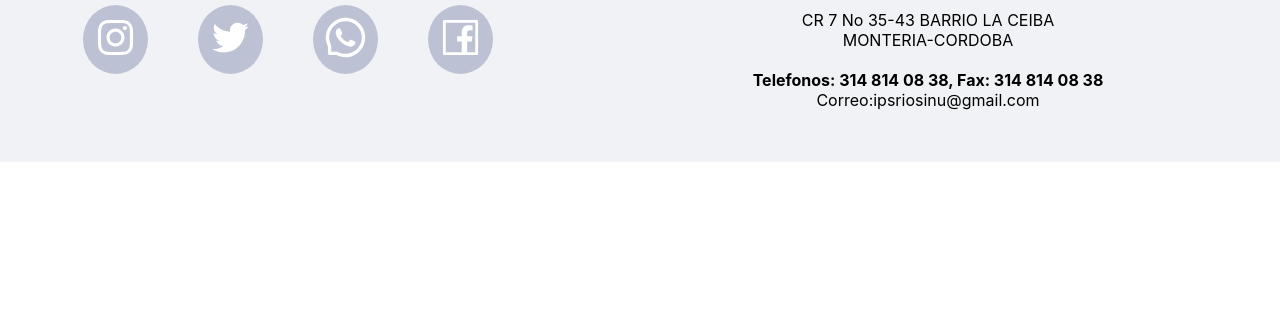
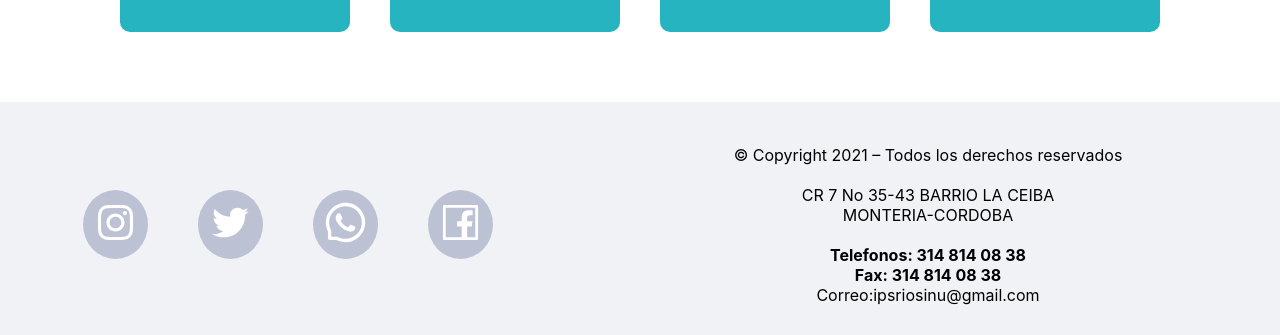
Before and after one commit to OscarLLC/ipsriosinu, a React (Create React App) app: page / in a window 1280 px wide. Shown: the part 1381-1716 px from the top of the page. Before the commit the page ends 1543 px from the top, so only its background shows below. Built offline with nearby package versions, Linux system fonts and the light colour scheme.

Commit message:
settings navbar weips

```diff
--- a/src/Components/Banner/Slider.js
+++ b/src/Components/Banner/Slider.js
@@ -1,5 +1,5 @@
 import React, { useState } from 'react'
-import './styles.css'
+import { ContentSlider } from './styles'
 import { GlobalStyle } from '../GloblaStyle'
 import ImageComp from '../Banner/ImageSlider'
 import Image1 from '../../assets/image_01.jpg'
@@ -31,7 +31,7 @@ function Slider() {
   return(
     <React.Fragment>
       <GlobalStyle />
-      <div className="slider">
+      <ContentSlider>
         {
           sliderArra.map((item, index)=>{
             return(
@@ -42,7 +42,7 @@ function Slider() {
           })}
           <button id="goLeft" onClick={goLeft}><FaArrowLeft className="arrows" /></button>
           <button id="goRight" onClick={goRight}><FaArrowRight className="arrows" /></button>
-      </div>
+      </ContentSlider>
     </React.Fragment>
   )
 }
--- a/src/Components/Banner/styles.css
+++ b/src/Components/Banner/styles.js
@@ -1,4 +1,6 @@
-.slider{
+import styled from 'styled-components'
+
+ export const ContentSlider = styled.section`
   position: relative;
   width: 100%;
   min-height: 350px;
@@ -8,7 +10,7 @@
   display: flex;
   align-items: flex-start;
   overflow: hidden;
-}
+
 
 .slide{
   position: relative;
@@ -57,8 +59,12 @@
 
 .images-slider{
   width: 100%;
-  max-height: 350px;
+  max-height: 455px ;
   object-fit: cover;
+  min-height: auto;
+  @media(max-width: 1000px){
+    max-height: 340px;
+  }
 }
 
 .arrows{
@@ -66,3 +72,5 @@
   font-size: 20px;
   font-weight: 600;
 }
+
+`;
--- a/src/Components/Footer/index.js
+++ b/src/Components/Footer/index.js
@@ -7,27 +7,28 @@ import { AiOutlineInstagram,
 
 
 
+
 export const Footer = () => {
     return(
         <ContentFooter>
             <div className="content-redes">
                 <div className="sub-redes">
-                    <AiOutlineInstagram className="redes" />
+                    <a href="https://www.instagram.com/ips_rio_sinu__/" target="_blank"><AiOutlineInstagram className="redes" /></a>
                 </div>
                 <div className="sub-redes">
-                    <AiOutlineTwitter className="redes" />
+                    <a href="https://twitter.com/ipsriosinu" target="_blank"><AiOutlineTwitter className="redes" /></a>
                 </div>
                 <div className="sub-redes">
-                    <AiOutlineWhatsApp className="redes" />
+                    <a href="https://twitter.com/ipsriosinu" target="_blank"><AiOutlineWhatsApp className="redes" /></a>
                 </div>
                 <div className="sub-redes">
-                    <AiOutlineFacebook className="redes" />
+                    <a href="https://www.facebook.com/IPS-RIO-SINU-104115241759477" target="_blank"><AiOutlineFacebook className="redes" /></a>
                 </div>
             </div>
             <div className="sub-footer">
                 <p>© Copyright 2021 – Todos los derechos reservados</p><br />
                 <p>CR 7 No 35-43 BARRIO LA CEIBA <br /> MONTERIA-CORDOBA</p><br />
-                <p><strong> Telefonos: 314 814 08 38, Fax: 314 814 08 38</strong></p>
+                <p><strong> Telefonos: 314 814 08 38 <br /> Fax: 314 814 08 38</strong></p>
                 <p>Correo:ipsriosinu@gmail.com</p>
             </div>
         </ContentFooter>
--- a/src/Components/Navbar/styles.js
+++ b/src/Components/Navbar/styles.js
@@ -74,7 +74,7 @@ export const ContentMenu = styled.nav`
     cursor: pointer;
     @media(max-width: 1080px){
         text-align: center;
-        padding: 2rem;
+        padding: 15px;
         width: 100%;
         display: table;
     }
--- a/src/Components/WeIps/styles.js
+++ b/src/Components/WeIps/styles.js
@@ -1,7 +1,7 @@
 import styled from 'styled-components'
 
 export const ContentWeIps = styled.nav`
-    margin: 20px 0px;
+    margin: 60px 0px;
     display: flex;
     @media (max-width:780px){
         display: block;
@@ -9,6 +9,10 @@ export const ContentWeIps = styled.nav`
 
     .description-weips{
         margin: 35px;
+
+        @media(max-width: 480px){
+            margin-top: -33px;
+        }
     }
 
     p{
```
